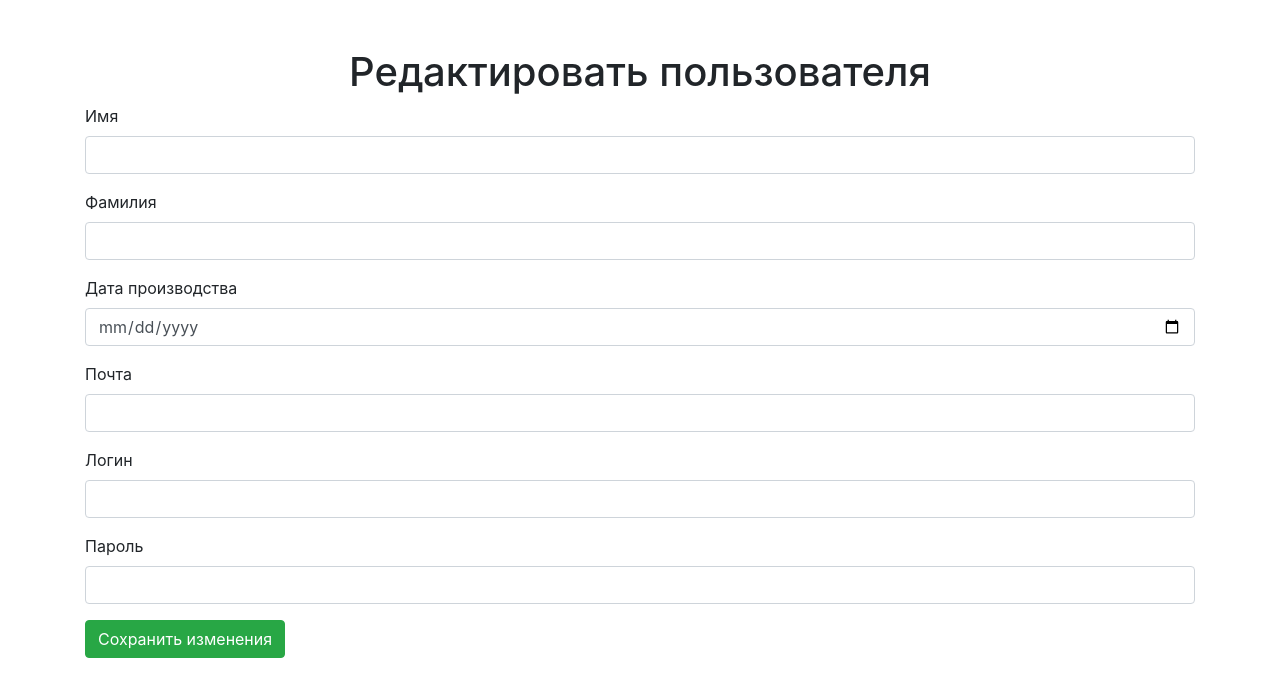
After one commit to khanboglai/CP_BD, a FastAPI app: template templates/edit_users.html in a window 1280 px wide. The commit adds this page. Shown: the top 697 px of the page. Run offline with FastAPI, Linux system fonts and the light colour scheme; the template is opened without the code that fills it, so the values that code supplies are empty; some libraries are stand-ins or nearby versions.

Commit message:
Добавил редактирование для пользователя

```diff
--- a/templates/admin.html
+++ b/templates/admin.html
@@ -47,7 +47,7 @@
                     <td>{{ employee.birth_date }}</td>
                     <td>{{ employee.usr_role }}</td>
                     <td>
-                        <button class="btn btn-warning">Редактировать</button>
+                        <a href="/edit_user/{{ employee.login }}" class="btn btn-warning">Редактировать</a>
                         <form action="/delete/{{ employee.login }}" method="post" style="display:inline;" onsubmit="confirmDelete(event);">
                             <input type="hidden" name="_method" value="DELETE">
                             <button type="submit" class="btn btn-danger">Удалить</button>
--- /dev/null
+++ b/templates/edit_users.html
@@ -0,0 +1,43 @@
+<!DOCTYPE html>
+<html lang="ru">
+<head>
+    <meta charset="UTF-8">
+    <meta name="viewport" content="width=device-width, initial-scale=1.0">
+    <title>Редактировать пользователя</title>
+    <link href="https://stackpath.bootstrapcdn.com/bootstrap/4.5.2/css/bootstrap.min.css" rel="stylesheet">
+</head>
+<body>
+
+<div class="container mt-5">
+    <h1 class="text-center">Редактировать пользователя</h1>
+    <form action="/update_user/{{ user.id }}" method="post">
+        <div class="form-group">
+            <label for="name">Имя</label>
+            <input type="text" class="form-control" id="name" name="name" value="{{ user.name }}" required>
+        </div>
+        <div class="form-group">
+            <label for="surname">Фамилия</label>
+            <input type="text" class="form-control" id="surname" name="surname" value="{{ user.surname }}" required>
+        </div>
+        <div class="form-group">
+            <label for="birth_date">Дата производства</label>
+            <input type="date" class="form-control" id="birth_date" name="birth_date" value="{{ user.birth_date }}" required>
+        </div>
+        <div class="form-group">
+            <label for="email">Почта</label>
+            <input type="email" class="form-control" id="email" name="email" value="{{ user.email }}" required>
+        </div>
+        <div class="form-group">
+            <label for="login">Логин</label>
+            <input type="text" class="form-control" id="login" name="login" value="{{ user.login }}" required>
+        </div>
+        <div class="form-group">
+            <label for="password">Пароль</label>
+            <input type="password" class="form-control" id="hashed_password" name="hashed_password" value="" required>
+        </div>
+        <button type="submit" class="btn btn-success">Сохранить изменения</button>
+    </form>
+</div>
+
+</body>
+</html>
```
Also changed, not shown: repositories/user.py (+29 -0 lines), routers/admin.py (+28 -2 lines), schemas/user.py (+11 -1 lines).
